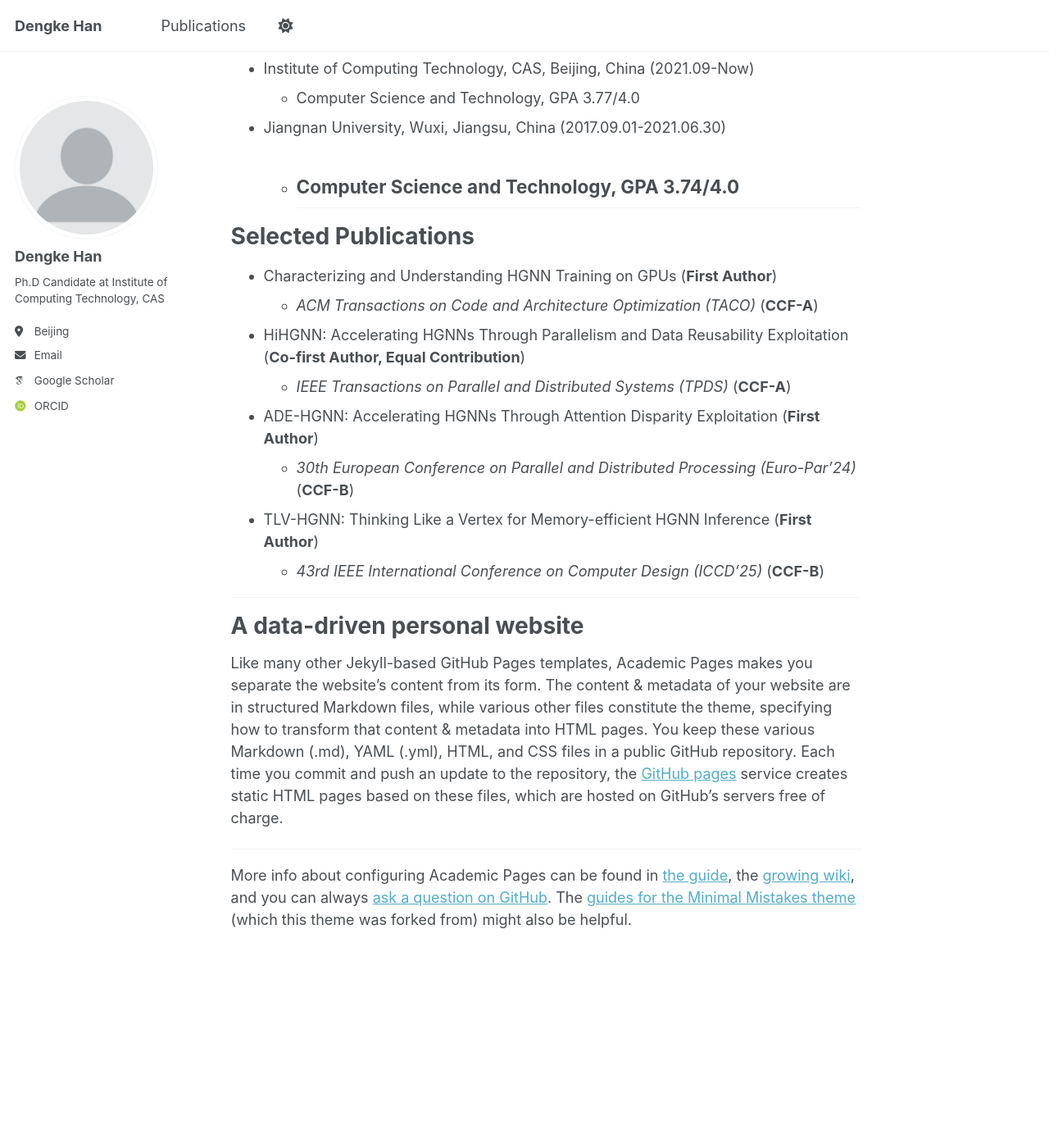
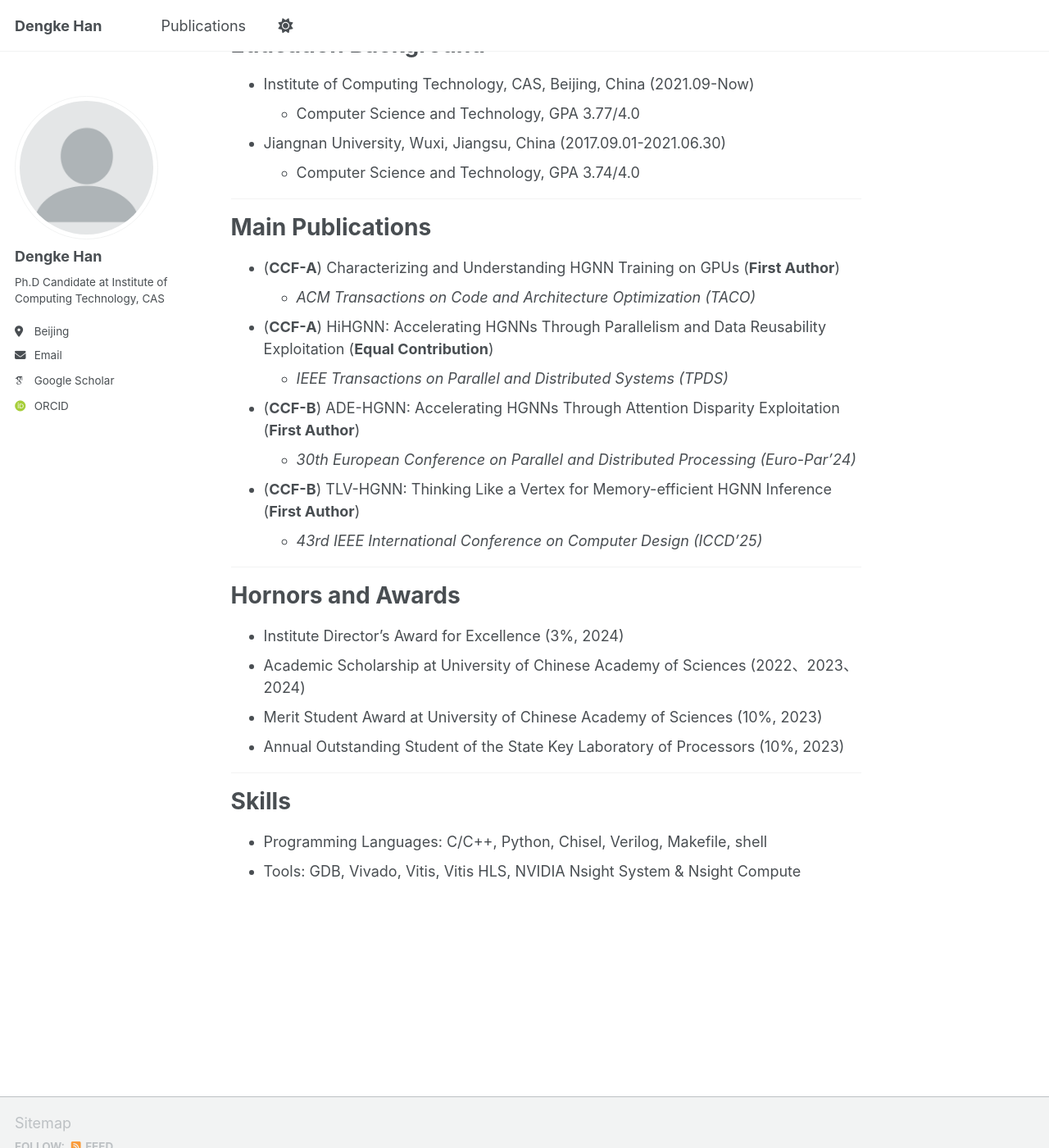
Before and after one commit to handengke/handengke.github.io, a Jekyll site: the page built from _pages/about.md, in a window 1280 px wide and 1400 px high, scrolled down 254 px. Shown: the whole window at 82% size. Built offline with Jekyll 4.4.1, drawn with Linux system fonts in a browser that asks for light colours; some web fonts are replaced; a script that is not in the unit is left out.

Commit message:
Update about.md
add personal details

```diff
--- a/_pages/about.md
+++ b/_pages/about.md
@@ -9,30 +9,40 @@ redirect_from:
 
 I am a fifth-year PhD student currently studying at the Institute of Computing Technology, Chinese Academy of Sciences. My research interests include AI model bottleneck analysis, AI model inference acceleration, domain-specific accelerator architecture design, and performance simulation.
 
+-----
+
 Education Background
 =====
 - Institute of Computing Technology, CAS, Beijing, China (2021.09-Now)
   - Computer Science and Technology, GPA 3.77/4.0
 - Jiangnan University, Wuxi, Jiangsu, China (2017.09.01-2021.06.30)
   - Computer Science and Technology, GPA 3.74/4.0
------
-
-Selected Publications
-=====
-- Characterizing and Understanding HGNN Training on GPUs (**First Author**)
-  - *ACM Transactions on Code and Architecture Optimization (TACO)* (**CCF-A**)
-- HiHGNN: Accelerating HGNNs Through Parallelism and Data Reusability Exploitation (**Co-first Author, Equal Contribution**)
-  - *IEEE Transactions on Parallel and Distributed Systems (TPDS)* (**CCF-A**)
- - ADE-HGNN: Accelerating HGNNs Through Attention Disparity Exploitation (**First Author**)
-   - *30th European Conference on Parallel and Distributed Processing (Euro-Par'24)* (**CCF-B**)
- - TLV-HGNN: Thinking Like a Vertex for Memory-efficient HGNN Inference (**First Author**)
-   - *43rd IEEE International Conference on Computer Design (ICCD'25)* (**CCF-B**)
 
 -----
 
-A data-driven personal website
-======
-Like many other Jekyll-based GitHub Pages templates, Academic Pages makes you separate the website's content from its form. The content & metadata of your website are in structured Markdown files, while various other files constitute the theme, specifying how to transform that content & metadata into HTML pages. You keep these various Markdown (.md), YAML (.yml), HTML, and CSS files in a public GitHub repository. Each time you commit and push an update to the repository, the [GitHub pages](https://pages.github.com/) service creates static HTML pages based on these files, which are hosted on GitHub's servers free of charge.
+Main Publications
+=====
+- (**CCF-A**) Characterizing and Understanding HGNN Training on GPUs (**First Author**)
+  - *ACM Transactions on Code and Architecture Optimization (TACO)*
+- (**CCF-A**) HiHGNN: Accelerating HGNNs Through Parallelism and Data Reusability Exploitation (**Equal Contribution**)
+  - *IEEE Transactions on Parallel and Distributed Systems (TPDS)*
+- (**CCF-B**) ADE-HGNN: Accelerating HGNNs Through Attention Disparity Exploitation (**First Author**)
+   - *30th European Conference on Parallel and Distributed Processing (Euro-Par'24)*
+- (**CCF-B**) TLV-HGNN: Thinking Like a Vertex for Memory-efficient HGNN Inference (**First Author**)
+   - *43rd IEEE International Conference on Computer Design (ICCD'25)*
 
-------
-More info about configuring Academic Pages can be found in [the guide](https://academicpages.github.io/markdown/), the [growing wiki](https://github.com/academicpages/academicpages.github.io/wiki), and you can always [ask a question on GitHub](https://github.com/academicpages/academicpages.github.io/discussions). The [guides for the Minimal Mistakes theme](https://mmistakes.github.io/minimal-mistakes/docs/configuration/) (which this theme was forked from) might also be helpful.
+-----
+
+Hornors and Awards
+=====
+- Institute Director's Award for Excellence (3%, 2024)
+- Academic Scholarship at University of Chinese Academy of Sciences (2022、2023、2024)
+- Merit Student Award at University of Chinese Academy of Sciences (10%, 2023)
+- Annual Outstanding Student of the State Key Laboratory of Processors (10%, 2023)
+
+-----
+
+Skills
+=====
+- Programming Languages: C/C++, Python, Chisel, Verilog, Makefile, shell
+- Tools: GDB, Vivado, Vitis, Vitis HLS, NVIDIA Nsight System & Nsight Compute
```
